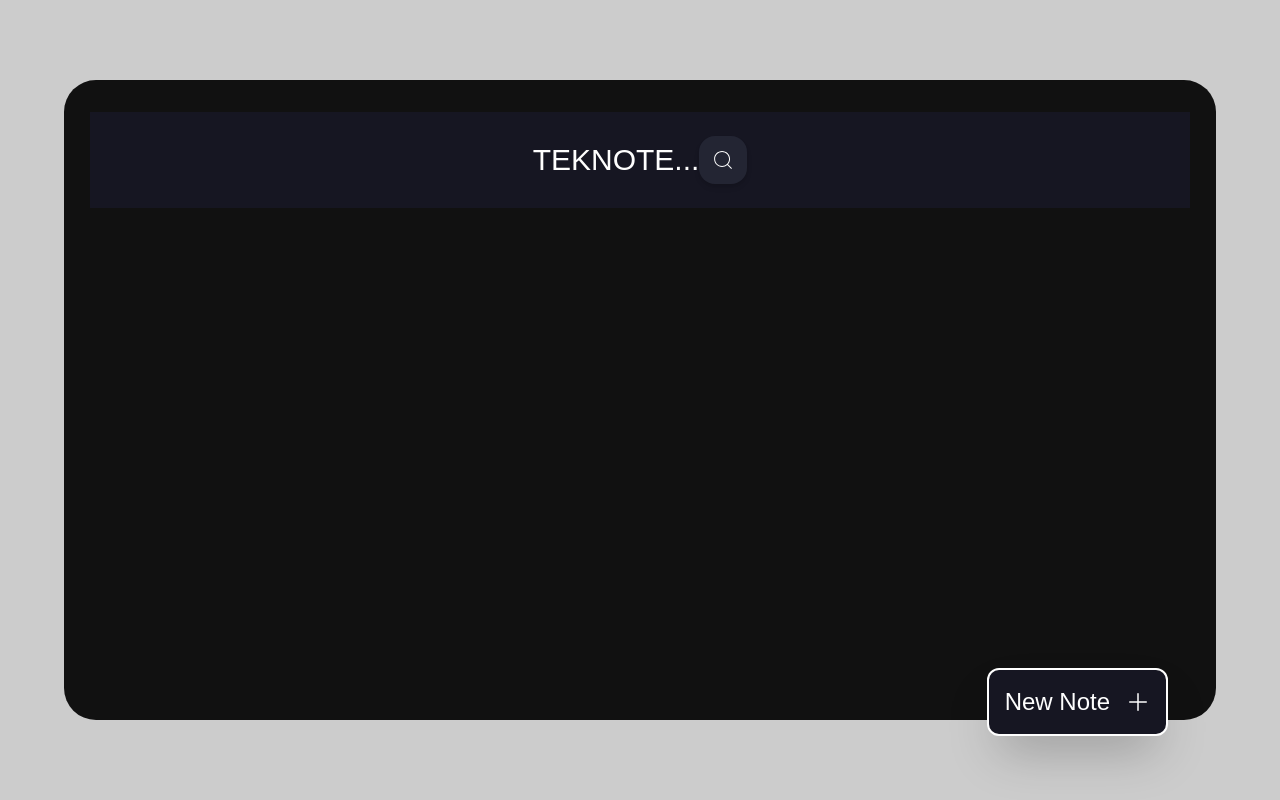
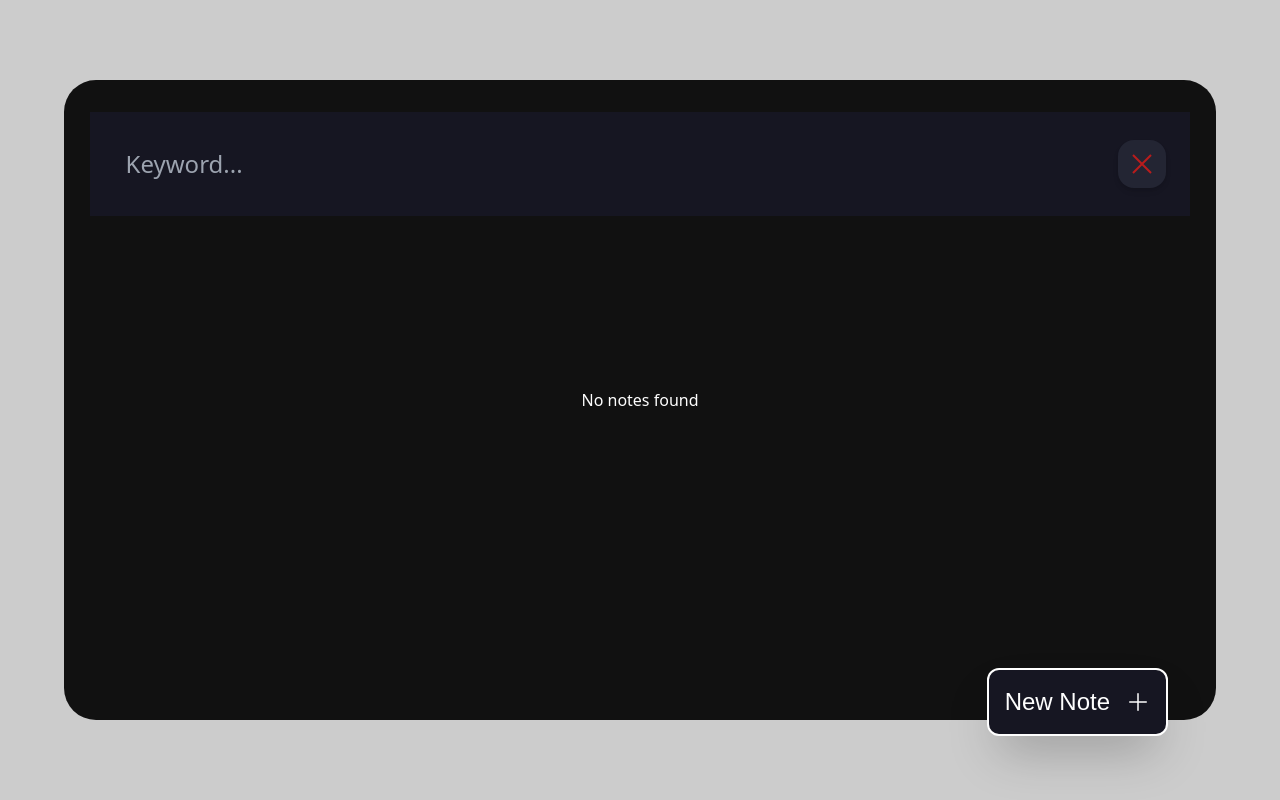
Before and after one commit to CardinalSparrow/TeckNote, a React (Vite) app: page / in a window 1280 px wide. Both pictures are taken after a click on the button 723 px from the left and 160 px from the top of the page. Built offline with nearby package versions, Linux system fonts and the light colour scheme.

Commit message:
26-11 Completed EditNote component

```diff
--- a/src/pages/EditNote.jsx
+++ b/src/pages/EditNote.jsx
@@ -17,13 +17,13 @@ const EditNote = ({
 	const [title, setTitle] = useState(noteToEdit.title);
 	const [details, setDetails] = useState(noteToEdit.details);
 	const date = useCreateDate();
-	// const [bgColor, setBgColor] = useState("white"); // Default color is white
-
+	// const [bgColor, setBgColor] = useState(noteToEdit.bgColor);
+	// const [txtColor, txtColor] = useState(noteToEdit.txtColor);
 	const navigate = useNavigate();
 
 	const handleEdit = (e) => {
 		e.preventDefault();
-		if (title && details) {
+		if (title && details && bgColor && txtColor) {
 			const note = { ...noteToEdit, title, details, date, bgColor, txtColor };
 
 			const updatedNotes = notes.map((item) => {
@@ -38,9 +38,11 @@ const EditNote = ({
 	};
 
 	const handleDelete = () => {
-		const updatedNotes = notes.filter((item) => item.id != id);
-		setNotes(updatedNotes);
-		navigate("/");
+		if (window.confirm("Are you sure you want to delete this note?")) {
+			const updatedNotes = notes.filter((item) => item.id != id);
+			setNotes(updatedNotes);
+			navigate("/");
+		}
 	};
 
 	return (
--- a/src/pages/Notes.jsx
+++ b/src/pages/Notes.jsx
@@ -1,22 +1,59 @@
 /* eslint-disable react/prop-types */
 import { CiSearch } from "react-icons/ci";
+import { GrClose } from "react-icons/gr";
 // import dummyNotes from "../dummy_notes";
 import { Link } from "react-router-dom";
 import { BsPlusLg } from "react-icons/bs";
 import NoteItem from "../components/NoteItem";
+import { useEffect, useState } from "react";
 
 const Notes = ({ notes }) => {
+	const [showSearch, setShowSearch] = useState(false);
+	const [text, setText] = useState("");
+	const [filteredNotes, setFilteredNotes] = useState(notes);
+
+	const handleSearch = () => {
+		setFilteredNotes(
+			notes.filter((note) => {
+				if (note.title.toLowerCase().match(text.toLocaleLowerCase())) {
+					return note;
+				}
+			})
+		);
+	};
+
+	useEffect(handleSearch, [text, showSearch]);
+
 	return (
 		<section>
-			<header className="flex items-center justify-center p-6  bg-primary z-20">
-				<h2 className="font-pbold text-3xl">TEKNOTE...</h2>
-				{/* <input type="text" autoFocus placeholder="Keyword..." /> */}
-				<button className="bg-black-200 rounded-2xl text-2xl p-3 color-white shadow-md transition-all hover:cursor-pointer hover:shadow-none">
-					<CiSearch />
+			<header className="flex items-center justify-center gap-8 p-6  bg-primary z-20">
+				{!showSearch && <h2 className="font-pbold text-3xl">TEKNOTE...</h2>}
+				{showSearch && (
+					<input
+						className="bg-transparent p-3 border-primary border-solid rounded-lg text-white text-2xl w-full mr-6"
+						type="text"
+						autoFocus
+						placeholder="Keyword..."
+						onChange={(e) => {
+							setText(e.target.value);
+							handleSearch();
+						}}
+					/>
+				)}
+				<button
+					className="bg-black-200 rounded-2xl text-2xl p-3 color-white shadow-md transition-all hover:cursor-pointer hover:shadow-none hover:scale-125"
+					onClick={() => setShowSearch((prevState) => !prevState)}
+				>
+					{showSearch ? <GrClose className="text-red-700 " /> : <CiSearch />}
 				</button>
 			</header>
 			<div className="grid grid-cols-2 gap-5">
-				{notes.map((note) => (
+				{filteredNotes.length == 0 && (
+					<p className="absolute left-1/2 top-1/2 -translate-y-1/2 -translate-x-1/2">
+						No notes found
+					</p>
+				)}
+				{filteredNotes.map((note) => (
 					<NoteItem key={note.id} note={note} />
 				))}
 			</div>
```
